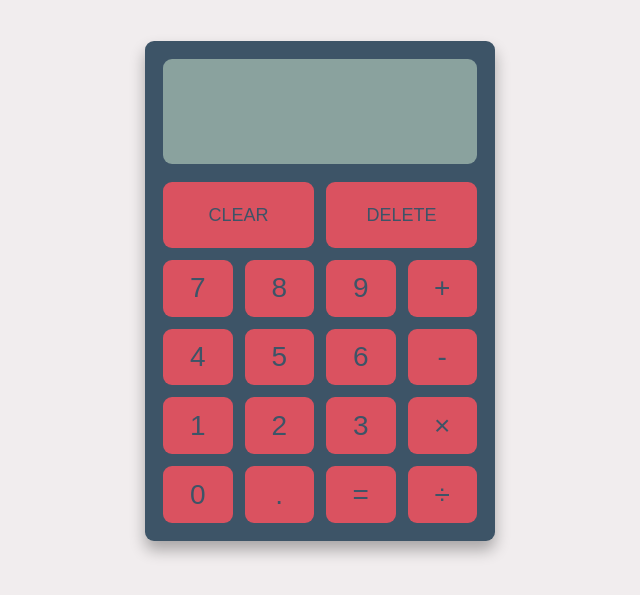
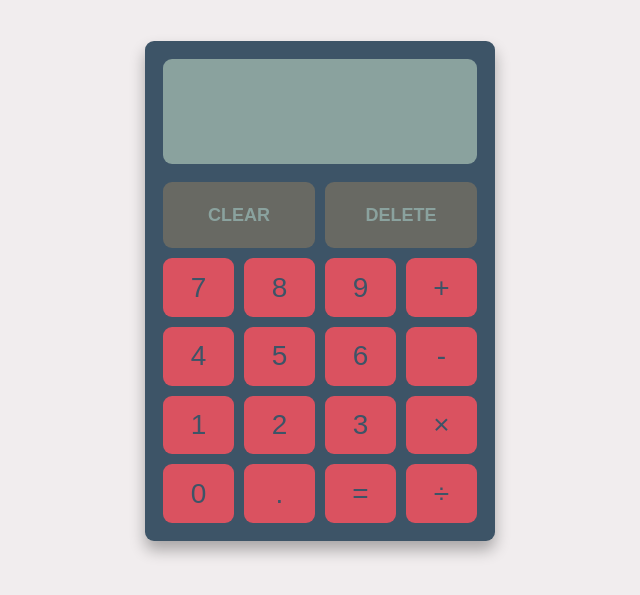
Before and after one commit to Youngmook-Lim/odin-calculator, a plain HTML site: page index.html in a window 1280 px wide. Shown: the part 139-734 px from the top of the page, without its empty margins (320-960 px from the left). Drawn offline with Linux system fonts and the light colour scheme.

Commit message:
Add minor changes to color scheme

```diff
--- a/style.css
+++ b/style.css
@@ -86,33 +86,35 @@ body {
   display: grid;
   grid-template-columns: repeat(4, 1fr);
   grid-template-rows: 1fr 4fr;
-  gap: 1.2rem;
+  gap: 1rem;
 }
 
 .btns-help {
   grid-column: span 4;
   display: grid;
   grid-template-columns: 1fr 1fr;
-  gap: 1.2rem;
+  gap: 1rem;
   font-size: 1.8rem;
+  font-weight: 700;
 }
 
 .btns-num {
   display: grid;
   grid-template-columns: repeat(3, 1fr);
   grid-column: span 3;
-  gap: 1.2rem;
+  gap: 1rem;
 }
 
 .btns-op {
   display: grid;
   grid-template-columns: 1fr;
-  gap: 1.2rem;
+  gap: 1rem;
 }
 
 .btn {
   border: none;
   font-size: inherit;
+  font-weight: inherit;
   color: inherit;
   background-color: #da5260;
   transition: all 0.2s;
@@ -126,3 +128,14 @@ body {
 .btn:active {
   transform: scale(0.95);
 }
+
+.btn--clear,
+.btn--back {
+  background-color: #686963;
+  color: #8aa29e;
+}
+
+.btn--clear:hover,
+.btn--back:hover {
+  background-color: #595a55;
+}
```
